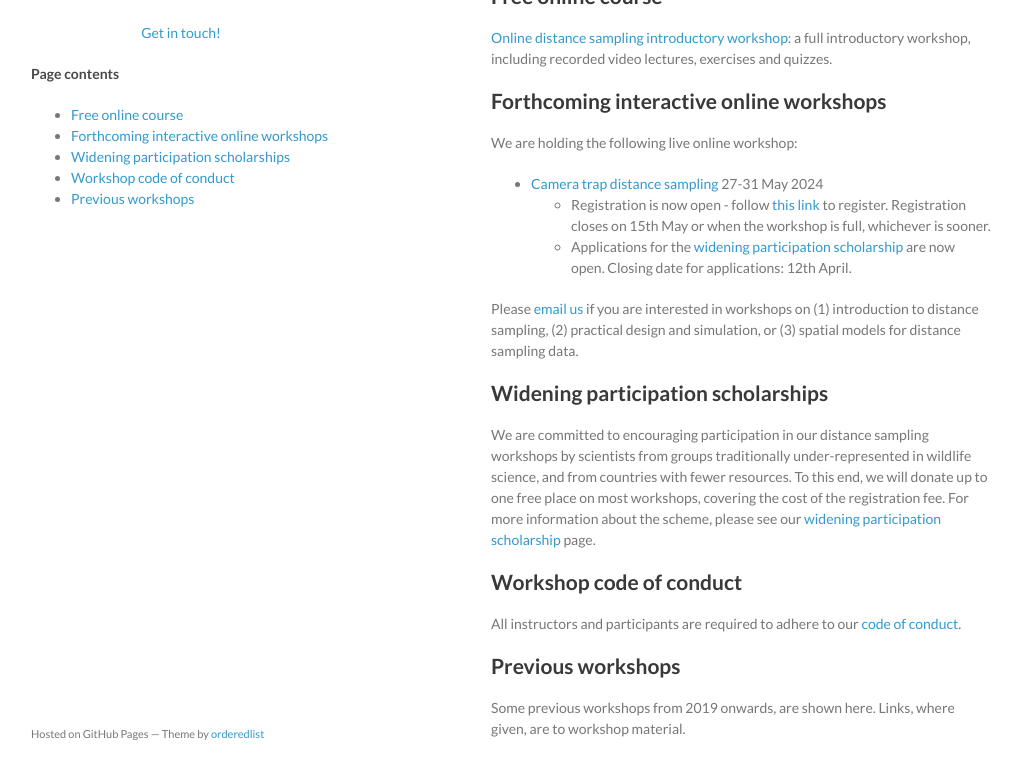
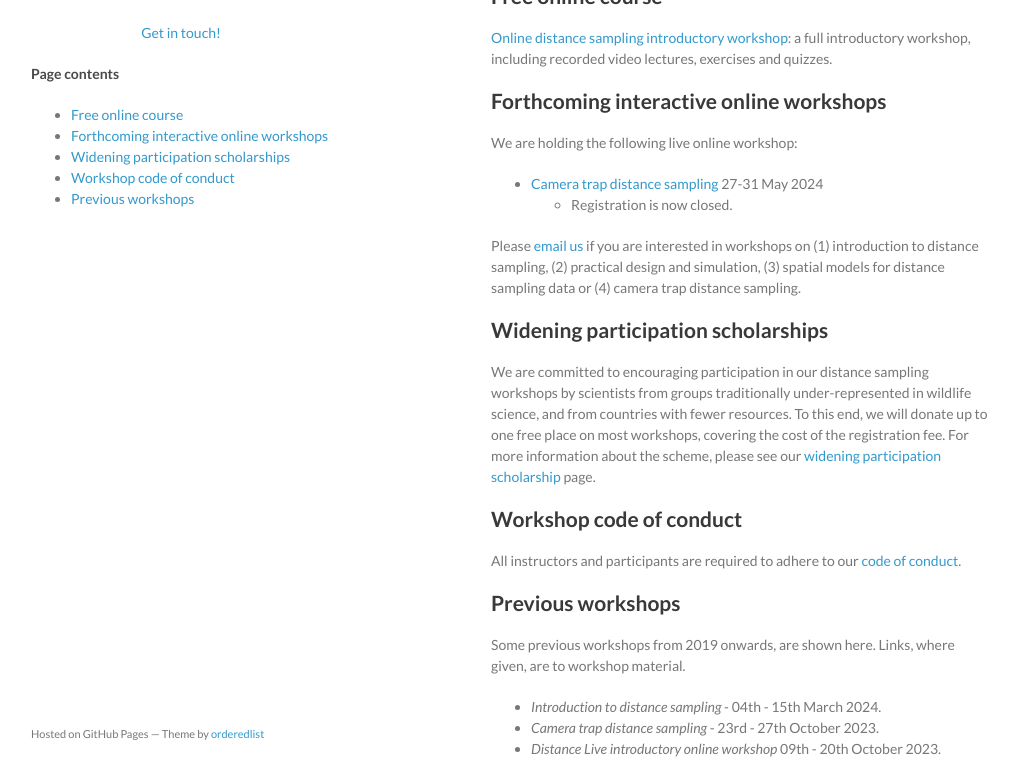
Before and after one commit to distanceworkshops/distanceworkshops.github.io, a Jekyll site: the page built from index.md, in a window 1280 px wide and 900 px high, cut to the strip 137-900 px from the top of the window. Shown: the whole strip, without its empty margins (129-1147 px from the left). Built offline with Jekyll 4.4.1, drawn with Linux system fonts in a browser that asks for light colours.

Commit message:
CTDS workshop reg closed

```diff
--- a/index.md
+++ b/index.md
@@ -16,10 +16,9 @@
 We are holding the following live online workshop:
 
  - [Camera trap distance sampling](https://workshops.distancesampling.org/ctds-may-2024)  27-31 May 2024
-   - Registration is now open - follow [this link](https://onlineshop.st-andrews.ac.uk/conferences-and-events/events/mathematics-statistics/online-workshop-analysis-of-camera-trap-data-with-distance-sampling-27th31st-may-2024) to register.  Registration closes on 15th May or when the workshop is full, whichever is sooner.
-   - Applications for the [widening participation scholarship](http://workshops.distancesampling.org/widening-participation) are now open.  Closing date for applications: 12th April.
+   - Registration is now closed.
 
-Please [email us](mailto:distance@st-andrews.ac.uk) if you are interested in workshops on (1) introduction to distance sampling, (2) practical design and simulation, or (3) spatial models for distance sampling data.
+Please [email us](mailto:distance@st-andrews.ac.uk) if you are interested in workshops on (1) introduction to distance sampling, (2) practical design and simulation, (3) spatial models for distance sampling data or (4) camera trap distance sampling.
 
 ## Widening participation scholarships
 
```
